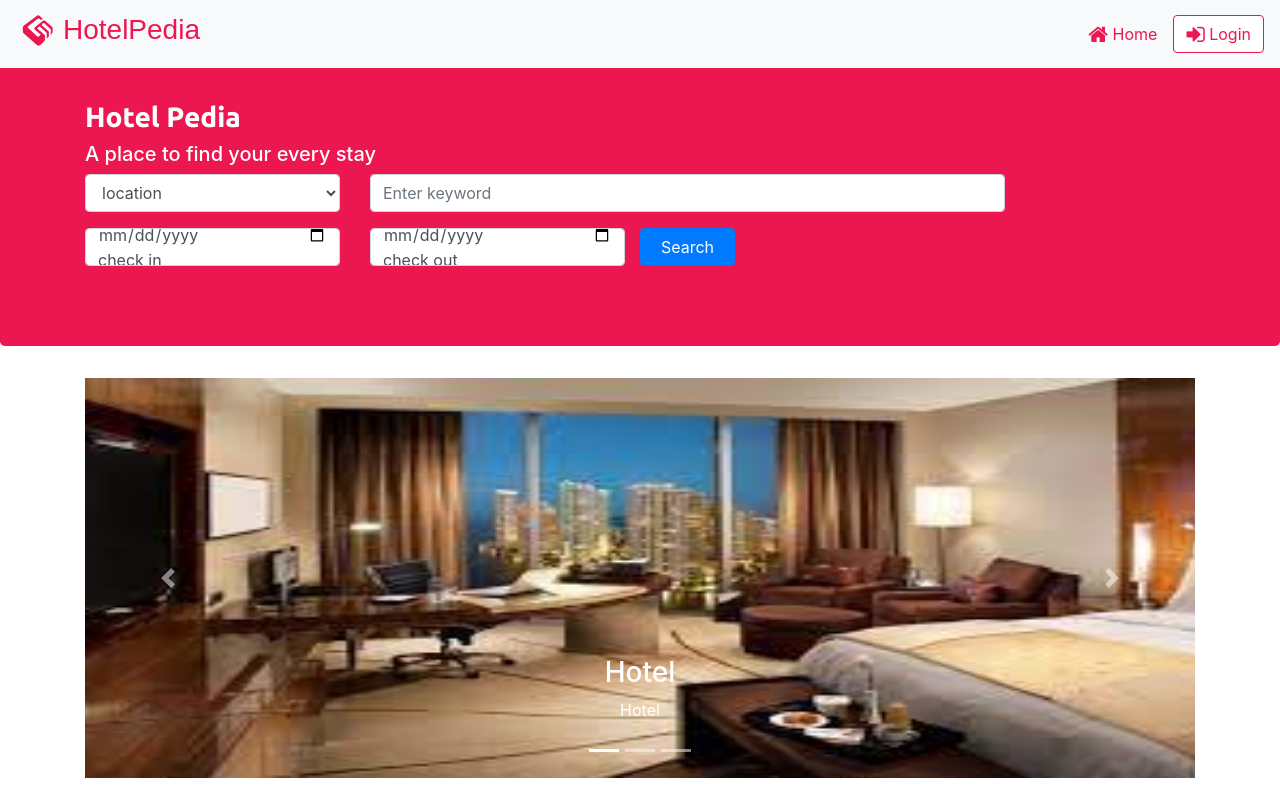
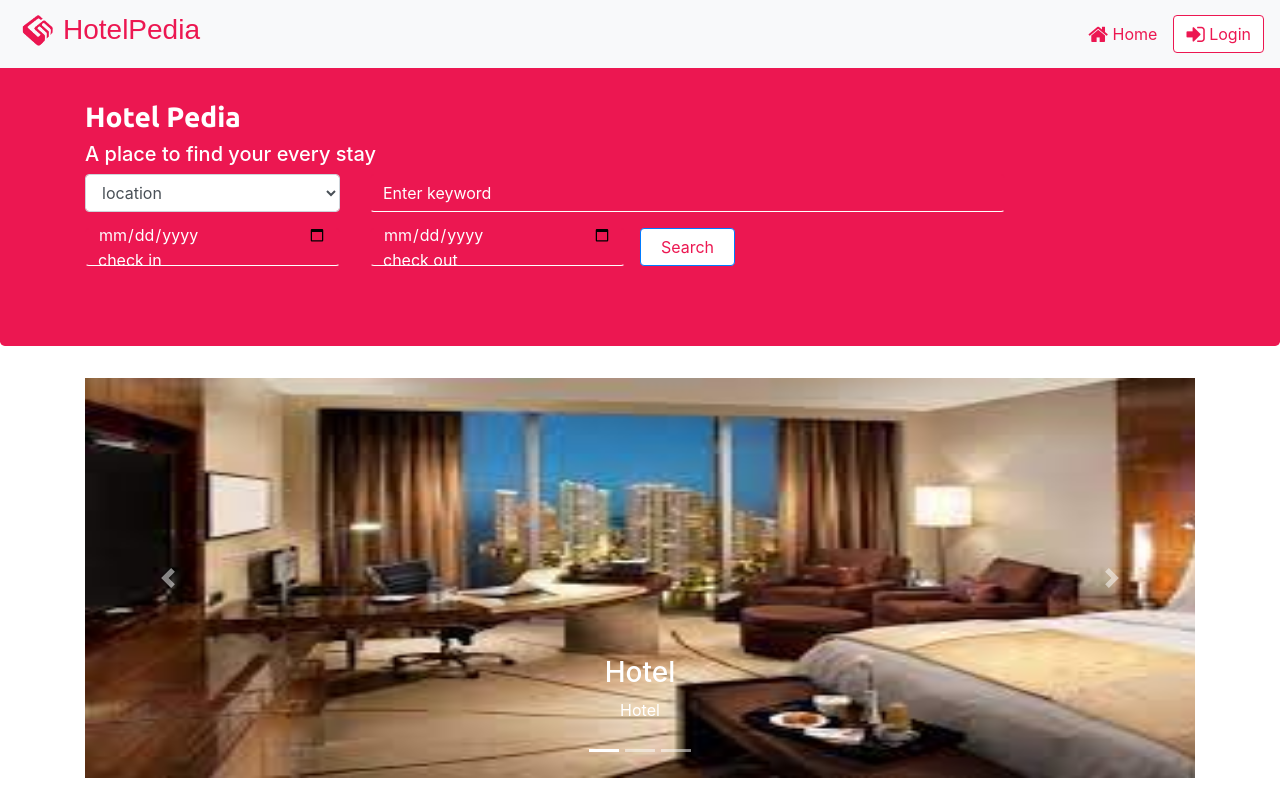
Before and after one commit to lokeshkeelisetti/HotelBookingFrontend, a React (Create React App) app: page / in a window 1280 px wide. Shown: the top 800 px of the page. Built offline with nearby package versions, Linux system fonts and the light colour scheme.

Commit message:
Update App.css

```diff
--- a/src/App.css
+++ b/src/App.css
@@ -114,6 +114,24 @@ a:hover {
 	margin: 3px;
 }
 
+
+.row Input{
+	background-color: rgb(236,23,81) !important;
+	color: white !important;
+	border-color:   rgb(236,23,81) !important;
+	border-bottom-color: white !important;
+
+}
+
+.row ::placeholder {
+  color: white !important;
+}
+
+.row button{
+	color: rgb(236,23,81) !important;
+	background-color: white;
+}
+
 address {
 	font-size: 80%;
 	margin: 0px;
```
